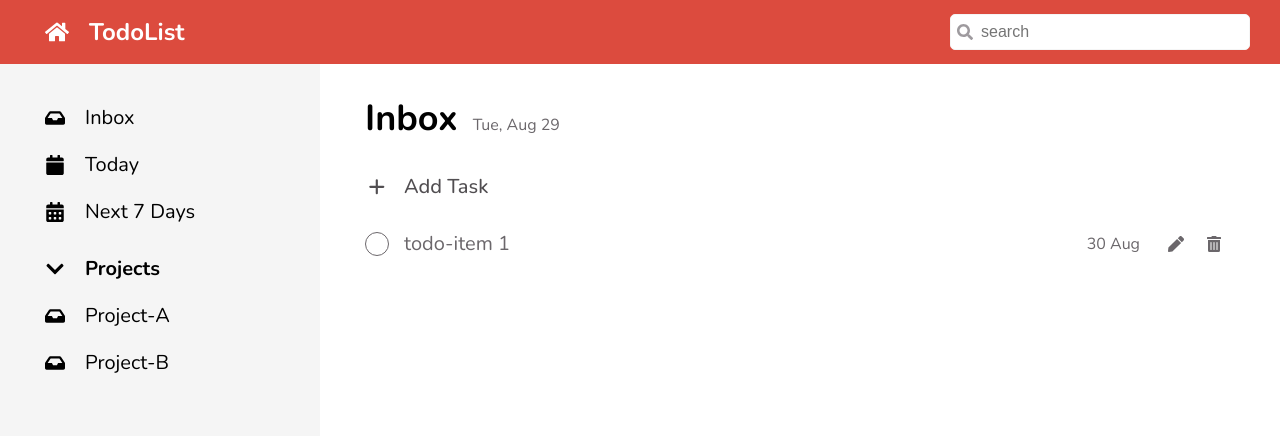
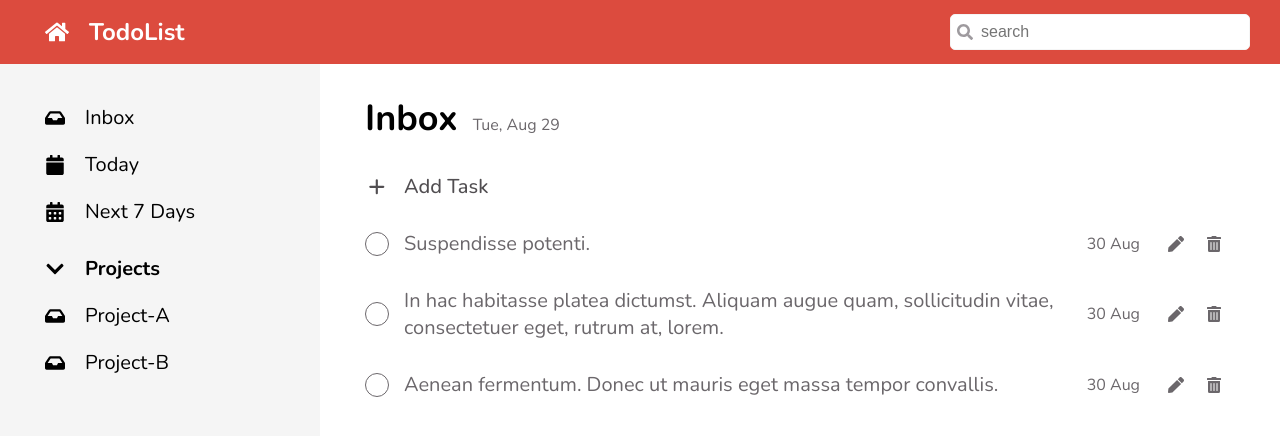
Before and after one commit to Thanatip-iceJ/cc15-todolist-thanatip, a React (Create React App) app: page / in a window 1280 px wide. Shown: the top 436 px of the page. Built offline with nearby package versions, Linux system fonts and the light colour scheme.

Commit message:
code from TA: List-item refaction

```diff
--- /dev/null
+++ b/src/components/Todo/TodoItem.jsx
@@ -0,0 +1,39 @@
+import React from 'react'
+import { useState } from 'react'
+import styles from './TodoItem.module.scss'
+import { FaTrashAlt, FaPen } from 'react-icons/fa';
+import { HiOutlineCheck } from 'react-icons/hi';
+import TodoForm from './TodoForm';
+
+
+function TodoItem({task, done, date}) {
+
+    // const {task, done, date} = props;
+
+    const editClickHandle = () => setIsOpenForm(!isOpenForm);
+    const [isOpenForm, setIsOpenForm] = useState(false)
+
+
+
+  return (
+    <>
+    { isOpenForm? (<TodoForm textSubmit='Edit Task' setIsOpenForm={setIsOpenForm} />) : (<li className={styles.todo}>
+    <div className={`${styles.todo__checkbox} ${done ? styles.todo__checkbox__done : ''}`}>
+      <HiOutlineCheck className={styles.todo__checkbox__icon} />
+    </div>
+    <p className={`${styles.todo__task} ${done? styles.todo__task__done : ''}`}>{task}</p>
+    <span className={styles.todo__date}>30 Aug</span>
+    <div className={styles.todo__action}>
+      <span>
+        <FaPen className={styles.todo__edit} onClick={editClickHandle} />
+      </span>
+      <span>
+        <FaTrashAlt className={styles.todo__delete} />
+      </span>
+    </div>
+  </li>)}
+    </>
+  )
+}
+
+export default TodoItem
--- /dev/null
+++ b/src/components/Todo/TodoItem.module.scss
@@ -0,0 +1,71 @@
+@import '../../styles/global.scss';
+
+.todo {
+    display: flex;
+    gap: 15px;
+    align-items: center;
+    cursor: pointer;
+    border-radius: 5px;
+    font-size: $font-base;
+    color: $grey-600;
+    padding: $todo-content-padding;
+    transition-duration: 0.1s;
+
+    &:hover {
+      background-color: $grey-100;
+    }
+
+    &__checkbox {
+      height: $circle;
+      width: $circle;
+      display: block;
+      border: 1px solid currentColor;
+      border-radius: 50%;
+      text-align: center;
+
+      display: flex;
+      align-items: center;
+      justify-content: center;
+      font-size: $circle * 0.8;
+
+      &__icon {
+        display: none;
+      }
+
+      &:hover &__icon {
+        display: inline;
+      }
+
+      &__done &__icon {
+        display: inline;
+      }
+    }
+
+    &__task {
+      flex: 1;
+      font-size: $text-xl;
+
+      &__done {
+        text-decoration: line-through;
+      }
+    }
+
+    &__date {
+    }
+
+    &__action {
+      flex-basis: 80px;
+      display: flex;
+      gap: 10px;
+      justify-content: space-evenly;
+      font-size: $text-base;
+    }
+
+    &__edit,
+    &__delete {
+      display: block;
+      &:hover {
+        color: $primary;
+      }
+    }
+  }
--- a/src/components/Todo/TodoLists.jsx
+++ b/src/components/Todo/TodoLists.jsx
@@ -1,37 +1,42 @@
 import styles from './TodoLists.module.scss';
-import TodoForm from './TodoForm';
-import { FaTrashAlt, FaPen } from 'react-icons/fa';
-import { HiOutlineCheck } from 'react-icons/hi';
-import { useState } from 'react'
+import TodoItem from './TodoItem';
+import { useState } from 'react';
+
+const data = [
+  { "id": 1, "task": "Suspendisse potenti.", "status": false, "due_date": "2023-04-26" },
+    {
+        "id": 2,
+        "task": "In hac habitasse platea dictumst. Aliquam augue quam, sollicitudin vitae, consectetuer eget, rutrum at, lorem.",
+        "status": false,
+        "due_date": "2023-05-08"
+    },
+    {
+        "id": 3,
+        "task": "Aenean fermentum. Donec ut mauris eget massa tempor convallis.",
+        "status": false,
+        "due_date": "2023-04-30"
+    }
+]
 
 function TodoLists() {
 
-  const [isEditing, setIsEditing] = useState(true);
-  const editClickHandle = () => setIsOpenForm(!isOpenForm);
-  const [isOpenForm, setIsOpenForm] = useState(false)
+  const [allTodos, setAllTodos] = useState(data)
+  // # Render list 1
+  // const dataRender = data.map(x => (
+  //   <TodoItem key={x.id} task={x.task} done={x.status} date={x.due_date} />
+  // ))
 
-
+  // # Render list 2
   return (
-    <>
-    { !isOpenForm? (<ul className={styles.todo__lists}>
-      <li className={styles.todo}>
-        <div className={styles.todo__checkbox}>
-          <HiOutlineCheck className={styles.todo__checkbox__icon} />
-        </div>
-        <p className={styles.todo__task}>todo-item 1 </p>
-        <span className={styles.todo__date}>30 Aug</span>
-        <div className={styles.todo__action}>
-          <span>
-            <FaPen className={styles.todo__edit} onClick={editClickHandle} />
-          </span>
-          <span>
-            <FaTrashAlt className={styles.todo__delete} />
-          </span>
-        </div>
-      </li>
-    </ul>) : <TodoForm textSubmit='Edit Task' setIsOpenForm={setIsOpenForm}/>}
-    </>
-  );
+    <ul className={styles.todo__lists}>{allTodos.map(x => (
+      <TodoItem
+      key={x.id}
+      task={x.task}
+      done={x.status}
+      date={x.due_date} />
+    ))}
+    </ul>
+  )
 }
 
 export default TodoLists;
--- a/src/components/Todo/TodoLists.module.scss
+++ b/src/components/Todo/TodoLists.module.scss
@@ -3,6 +3,8 @@
 .todo__lists {
   // padding: $todo-content-padding;
 }
+
+// Remove later
 .todo {
   display: flex;
   gap: 15px;
```
